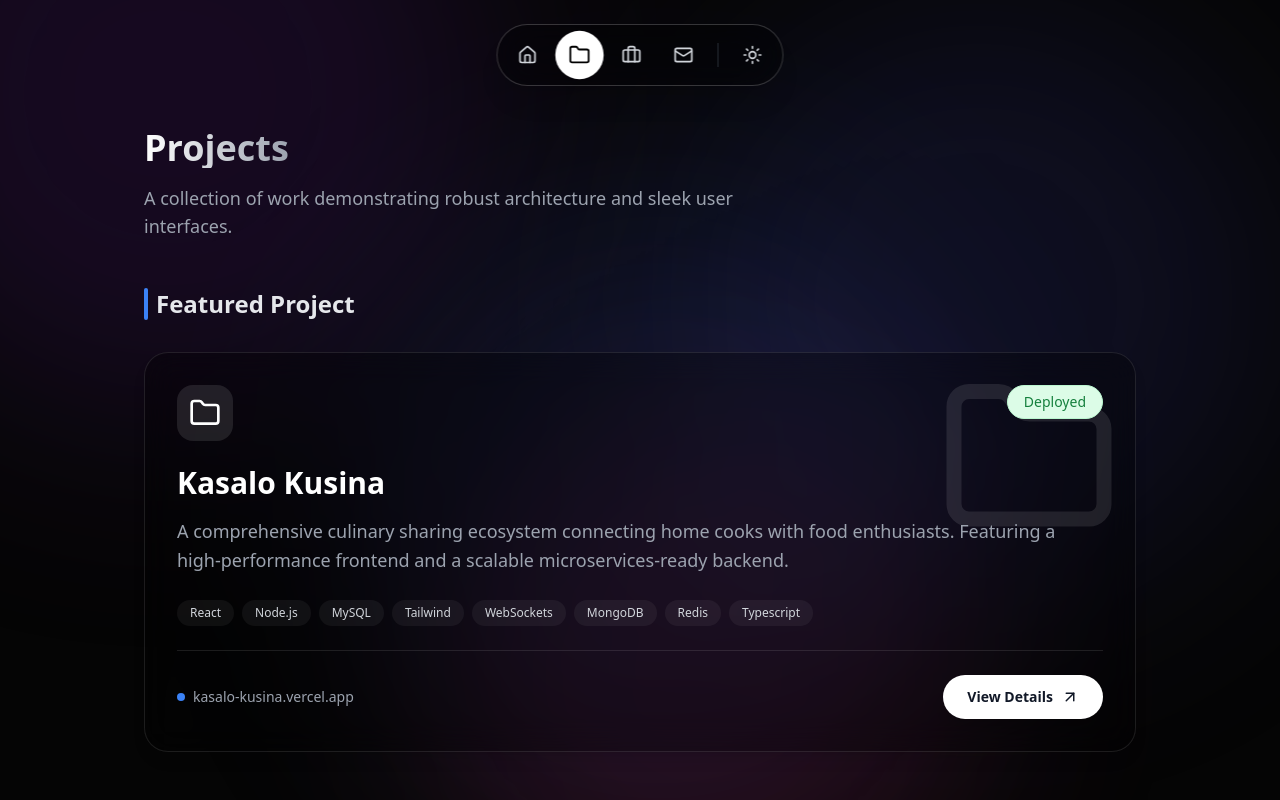
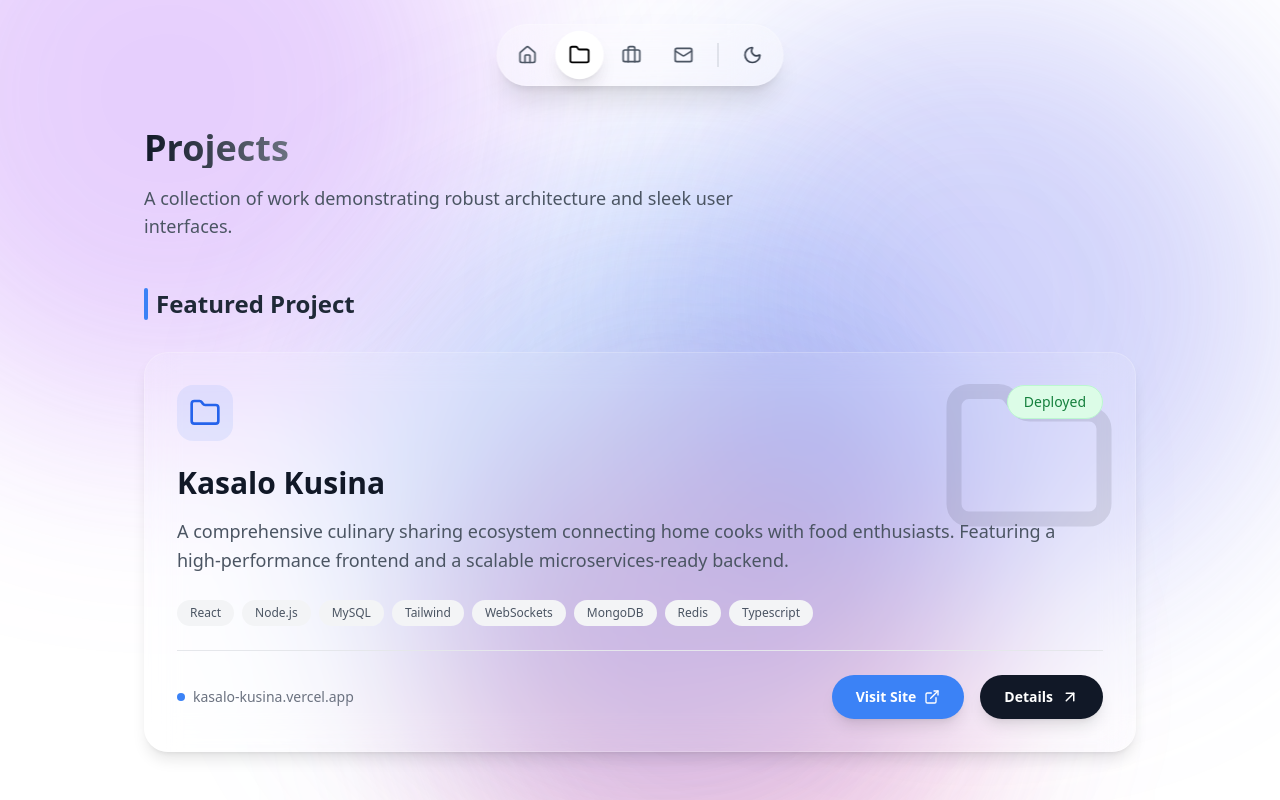
Before and after one commit to Shunsena-Jian/cudiamat-vercel-portfolio, a React (Vite) app: page / in a window 1280 px wide. Both pictures are taken after a click on the button "Projects". Shown: the top 800 px of the page. Built offline with nearby package versions, Linux system fonts and the light colour scheme.

Commit message:
update: dynamic rendering of links

```diff
--- a/src/App.tsx
+++ b/src/App.tsx
@@ -9,7 +9,7 @@ import { KasaloKusinaDetails } from './sections/KasaloKusinaDetails';
 export default function App() {
     const [activeSection, setActiveSection] = useState('home');
     const [mounted, setMounted] = useState(false);
-    const [isDarkMode, setIsDarkMode] = useState(true);
+    const [isDarkMode, setIsDarkMode] = useState(false);
 
     useEffect(() => {
         setMounted(true);
--- a/src/data/content.tsx
+++ b/src/data/content.tsx
@@ -10,7 +10,7 @@ import { Project, Experience } from '@/types.ts';
 export const PROJECTS: Project[] = [
     {
         id: 'p1',
-        name: 'cadet_information_system',
+        name: 'Cadet Information System',
         description: 'Centralized cadet lifecycle management core. Handles high-concurrency enrollment transactions, tuition processing, and administrative administrative workflows for the academy.',
         techStack: ['PHP', 'Laravel', 'MySQL', 'Bootstrap'],
         status: 'Deployed',
@@ -19,7 +19,7 @@ export const PROJECTS: Project[] = [
     },
     {
         id: 'p2',
-        name: 'intellidocs',
+        name: 'Intellidocs',
         description: 'Enterprise document automation engine for SLU. Features dynamic template rendering, version control, print spooling, and real-time document editing capabilities.',
         techStack: ['React', 'Node.js', 'MongoDB', 'WebSocket'],
         status: 'Deployed',
@@ -28,7 +28,7 @@ export const PROJECTS: Project[] = [
     },
     {
         id: 'p3',
-        name: 'kasalo_kusina_frontend',
+        name: 'Kasalo Kusina (Frontend)',
         description: 'High-performance frontend interface for a culinary sharing ecosystem. Optimized for user engagement with modular component architecture.',
         techStack: ['ReactJS', 'Tailwind', 'Vite'],
         status: 'In Development',
@@ -37,7 +37,7 @@ export const PROJECTS: Project[] = [
     },
     {
         id: 'p4',
-        name: 'kasalo_kusina_backend',
+        name: 'Kasalo Kusina (Backend)',
         description: 'Scalable RESTful API service supporting the culinary platform. Implements complex query logic, secure authentication gateways, and optimized data retrieval.',
         techStack: ['NodeJS', 'Express', 'MySQL', 'JWT'],
         status: 'In Development',
@@ -46,7 +46,7 @@ export const PROJECTS: Project[] = [
     },
     {
         id: 'p5',
-        name: 'event_gallery_app',
+        name: 'Event Gallery App',
         description: 'A seamless event media sharing platform. Registered guests can instantly capture and upload photos/videos directly to the host\'s Google Drive, featuring real-time synchronization and an administrative control module.',
         techStack: ['NextJS', 'Supabase', 'Serverless', 'Google Drive API'],
         status: 'Deployed',
--- a/src/sections/Projects.tsx
+++ b/src/sections/Projects.tsx
@@ -20,6 +20,29 @@ const containerVariants = {
 const itemVariants = {
     hidden: { opacity: 0, y: 30 },
     visible: { opacity: 1, y: 0, transition: { duration: 0.6 } }
+};
+
+const isUrl = (str: string) => {
+    try {
+        const url = new URL(str);
+        return url.protocol === 'http:' || url.protocol === 'https:';
+    } catch {
+        return str.startsWith('http://') || str.startsWith('https://') || str.includes('.vercel.app') || str.includes('localhost:');
+    }
+};
+
+const VisitButton: React.FC<{ url: string }> = ({ url }) => {
+    const formattedUrl = url.startsWith('http') ? url : `https://${url}`;
+    return (
+        <a
+            href={formattedUrl}
+            target="_blank"
+            rel="noopener noreferrer"
+            className="flex items-center gap-2 px-6 py-3 bg-blue-500 text-white rounded-full font-bold hover:scale-105 transition-all shadow-lg text-sm"
+        >
+            Visit Site <ExternalLink size={16} />
+        </a>
+    );
 };
 
 export const Projects: React.FC<ProjectsProps> = ({ onNavigate }) => {
@@ -93,12 +116,15 @@ export const Projects: React.FC<ProjectsProps> = ({ onNavigate }) => {
                                             <span className="w-2 h-2 rounded-full bg-blue-500"></span>
                                             kasalo-kusina.vercel.app
                                         </div>
-                                        <button
-                                            onClick={() => onNavigate('kasalo-kusina')}
-                                            className="flex items-center gap-2 px-6 py-3 bg-gray-900 dark:bg-white text-white dark:text-gray-900 rounded-full font-bold hover:scale-105 transition-all shadow-lg"
-                                        >
-                                            View Details <ArrowUpRight size={18} />
-                                        </button>
+                                        <div className="flex gap-4">
+                                            <VisitButton url="https://kasalo-kusina.vercel.app" />
+                                            <button
+                                                onClick={() => onNavigate('kasalo-kusina')}
+                                                className="flex items-center gap-2 px-6 py-3 bg-gray-900 dark:bg-white text-white dark:text-gray-900 rounded-full font-bold hover:scale-105 transition-all shadow-lg"
+                                            >
+                                                Details <ArrowUpRight size={18} />
+                                            </button>
+                                        </div>
                                     </div>
                                 </div>
                             </div>
@@ -151,7 +177,9 @@ export const Projects: React.FC<ProjectsProps> = ({ onNavigate }) => {
                                         <span className="w-2 h-2 rounded-full bg-blue-500"></span>
                                         {project.endpoint || 'Internal Tool'}
                                     </div>
-                                    {/* Removed Details button for other projects as requested */}
+                                    {project.endpoint && isUrl(project.endpoint) && (
+                                        <VisitButton url={project.endpoint} />
+                                    )}
                                 </div>
                             </div>
                         </div>
```
Also changed, not shown: 1 other file (tests, documents, lock files or other folders).
